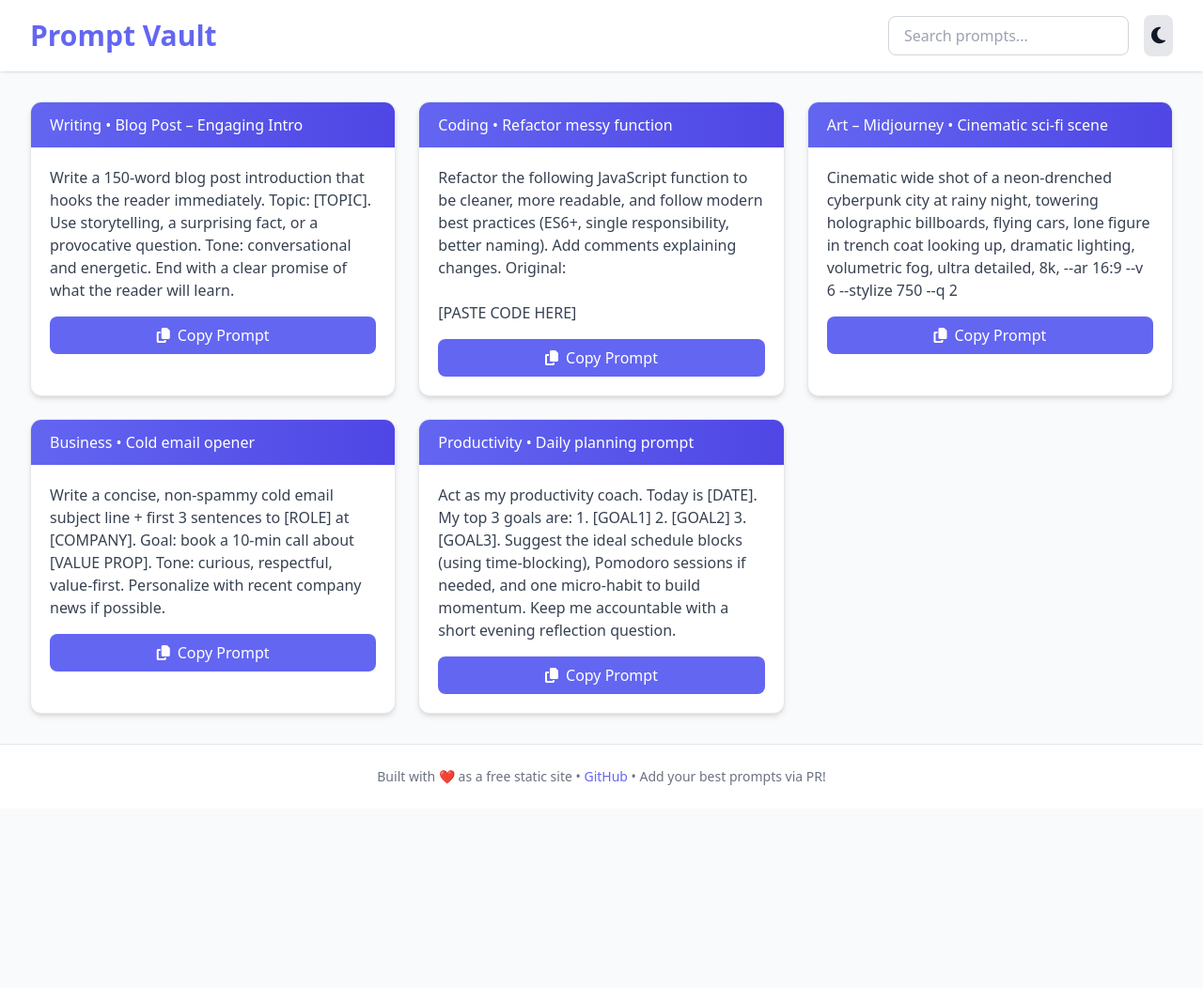
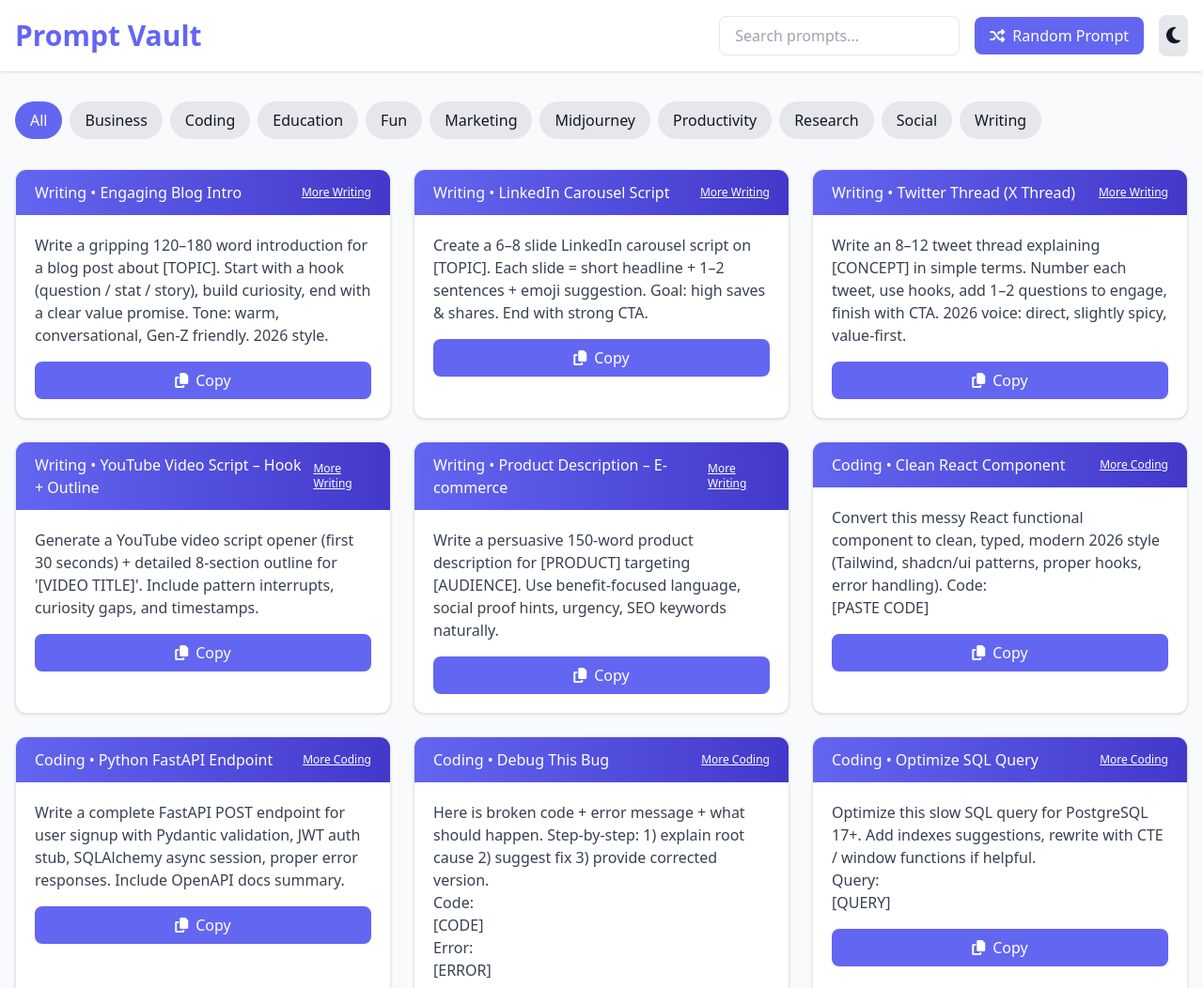
Before and after one commit to aparasion/prompt-vault, a plain HTML site: page index.html in a window 1280 px wide. Shown: the top 1052 px of the page at 94% size. Before the commit the page ends 861 px from the top, so only its background shows below. Drawn offline with nearby package versions, Linux system fonts and the light colour scheme.

Commit message:
Update index.html

```diff
--- a/index.html
+++ b/index.html
@@ -3,120 +3,100 @@
 <head>
   <meta charset="UTF-8" />
   <meta name="viewport" content="width=device-width, initial-scale=1.0"/>
-  <title>Prompt Vault – Free AI Prompts for Grok, ChatGPT, Claude & Midjourney</title>
-  <meta name="description" content="Searchable collection of high-quality AI prompts. Copy-paste ready for writing, coding, art, business and more. 100% free & static.">
+  <title>Prompt Vault – 100+ Free AI Prompts 2026</title>
+  <meta name="description" content="Searchable free prompts for ChatGPT, Claude, Grok, Midjourney. Categorized & copy-paste ready.">
+  <script src="https://cdn.tailwindcss.com"></script>
+  <link rel="stylesheet" href="https://cdnjs.cloudflare.com/ajax/libs/font-awesome/6.5.0/css/all.min.css" integrity="sha512-S..." crossorigin="anonymous" referrerpolicy="no-referrer" />
+  <script>tailwind.config={darkMode:'class',theme:{extend:{colors:{primary:'#6366f1',primarydark:'#4f46e5'}}}}</script>
+</head>
+<body class="bg-gray-50 dark:bg-gray-900 text-gray-900 dark:text-gray-100 min-h-screen transition-colors">
 
-  <!-- Tailwind v4 Play CDN (for development/prototyping – fast & no build needed) -->
-  <script src="https://cdn.tailwindcss.com"></script>
-
-  <!-- Optional: better copy icon & clipboard support -->
-  <link rel="stylesheet" href="https://cdnjs.cloudflare.com/ajax/libs/font-awesome/6.5.0/css/all.min.css" integrity="sha512-x..." crossorigin="anonymous" referrerpolicy="no-referrer" />
-
-  <script>
-    tailwind.config = {
-      darkMode: 'class',
-      theme: {
-        extend: {
-          colors: {
-            primary: '#6366f1',      // indigo-500
-            primarydark: '#4f46e5',  // indigo-600
-          }
-        }
-      }
-    }
-  </script>
-</head>
-<body class="bg-gray-50 dark:bg-gray-900 text-gray-900 dark:text-gray-100 min-h-screen transition-colors duration-300">
-
-  <!-- Header -->
   <header class="bg-white dark:bg-gray-800 shadow sticky top-0 z-10">
-    <div class="max-w-7xl mx-auto px-4 sm:px-6 lg:px-8 py-4 flex flex-col sm:flex-row justify-between items-center gap-4">
-      <h1 class="text-2xl sm:text-3xl font-bold text-primary">Prompt Vault</h1>
-
+    <div class="max-w-7xl mx-auto px-4 py-4 flex flex-col sm:flex-row justify-between items-center gap-4">
+      <h1 class="text-3xl font-bold text-primary">Prompt Vault</h1>
       <div class="flex items-center gap-4">
-        <input id="search" type="text" placeholder="Search prompts..." class="w-64 px-4 py-2 rounded-lg border border-gray-300 dark:border-gray-600 bg-white dark:bg-gray-700 focus:outline-none focus:ring-2 focus:ring-primary">
-
-        <button id="toggleDark" class="p-2 rounded-lg bg-gray-200 dark:bg-gray-700 hover:bg-gray-300 dark:hover:bg-gray-600 transition">
+        <input id="search" placeholder="Search prompts..." class="w-64 px-4 py-2 rounded-lg border dark:border-gray-600 bg-white dark:bg-gray-700 focus:ring-2 focus:ring-primary">
+        <button id="randomBtn" class="px-4 py-2 bg-primary hover:bg-primarydark text-white rounded-lg flex items-center gap-2">
+          <i class="fas fa-shuffle"></i> Random Prompt
+        </button>
+        <button id="toggleDark" class="p-2 rounded-lg bg-gray-200 dark:bg-gray-700">
           <i class="fas fa-moon text-xl"></i>
         </button>
       </div>
     </div>
   </header>
 
-  <!-- Main content -->
-  <main class="max-w-7xl mx-auto px-4 sm:px-6 lg:px-8 py-8">
-    <div id="noResults" class="hidden text-center py-12 text-gray-500 dark:text-gray-400">
-      No prompts found matching your search.
-    </div>
+  <main class="max-w-7xl mx-auto px-4 py-8">
+    <!-- Category chips -->
+    <div id="categoryChips" class="flex flex-wrap gap-2 mb-8"></div>
 
+    <div id="noResults" class="hidden text-center py-12 text-gray-500 dark:text-gray-400">No prompts found.</div>
     <div id="promptList" class="grid gap-6 md:grid-cols-2 lg:grid-cols-3"></div>
   </main>
 
-  <!-- Footer -->
-  <footer class="bg-white dark:bg-gray-800 border-t border-gray-200 dark:border-gray-700 mt-auto">
-    <div class="max-w-7xl mx-auto px-4 sm:px-6 lg:px-8 py-6 text-center text-sm text-gray-500 dark:text-gray-400">
-      Built with ❤️ as a free static site •
-      <a href="https://github.com/YOUR_USERNAME/ai-prompt-vault" class="text-primary hover:underline">GitHub</a> •
-      Add your best prompts via PR!
+  <div id="randomModal" class="fixed inset-0 bg-black bg-opacity-60 hidden flex items-center justify-center z-50">
+    <div class="bg-white dark:bg-gray-800 rounded-xl max-w-2xl w-11/12 mx-4 p-6 relative">
+      <button id="closeModal" class="absolute top-4 right-4 text-gray-500 hover:text-gray-700 dark:text-gray-400">
+        <i class="fas fa-times text-2xl"></i>
+      </button>
+      <h2 class="text-2xl font-bold mb-4 text-primary">Random Prompt</h2>
+      <div id="modalCategory" class="text-sm text-gray-500 dark:text-gray-400 mb-2"></div>
+      <div id="modalTitle" class="text-xl font-semibold mb-3"></div>
+      <pre id="modalText" class="whitespace-pre-wrap bg-gray-100 dark:bg-gray-700 p-4 rounded-lg text-sm overflow-auto max-h-80"></pre>
+      <button id="copyModal" class="mt-4 px-6 py-3 bg-primary hover:bg-primarydark text-white rounded-lg w-full flex items-center justify-center gap-2">
+        <i class="fas fa-copy"></i> Copy to Clipboard
+      </button>
     </div>
+  </div>
+
+  <footer class="bg-white dark:bg-gray-800 border-t mt-auto py-6 text-center text-sm text-gray-500 dark:text-gray-400">
+    <a href="https://github.com/YOUR_USERNAME/ai-prompt-vault" class="text-primary hover:underline">GitHub</a> • Contribute prompts!
   </footer>
 
-  <!-- Prompts data (expand this array as much as you want) -->
+  <script src="prompts-data.js"></script>
   <script>
-    const prompts = [
-      {
-        category: "Writing",
-        title: "Blog Post – Engaging Intro",
-        text: "Write a 150-word blog post introduction that hooks the reader immediately. Topic: [TOPIC]. Use storytelling, a surprising fact, or a provocative question. Tone: conversational and energetic. End with a clear promise of what the reader will learn."
-      },
-      {
-        category: "Coding",
-        title: "Refactor messy function",
-        text: "Refactor the following JavaScript function to be cleaner, more readable, and follow modern best practices (ES6+, single responsibility, better naming). Add comments explaining changes. Original:\n\n[PASTE CODE HERE]"
-      },
-      {
-        category: "Art – Midjourney",
-        title: "Cinematic sci-fi scene",
-        text: "Cinematic wide shot of a neon-drenched cyberpunk city at rainy night, towering holographic billboards, flying cars, lone figure in trench coat looking up, dramatic lighting, volumetric fog, ultra detailed, 8k, --ar 16:9 --v 6 --stylize 750 --q 2"
-      },
-      {
-        category: "Business",
-        title: "Cold email opener",
-        text: "Write a concise, non-spammy cold email subject line + first 3 sentences to [ROLE] at [COMPANY]. Goal: book a 10-min call about [VALUE PROP]. Tone: curious, respectful, value-first. Personalize with recent company news if possible."
-      },
-      {
-        category: "Productivity",
-        title: "Daily planning prompt",
-        text: "Act as my productivity coach. Today is [DATE]. My top 3 goals are: 1. [GOAL1] 2. [GOAL2] 3. [GOAL3]. Suggest the ideal schedule blocks (using time-blocking), Pomodoro sessions if needed, and one micro-habit to build momentum. Keep me accountable with a short evening reflection question."
-      }
-      // ← Add 50–500+ more objects here (copy-paste friendly)
-    ];
-
-    // ────────────────────────────────────────────────
-    // Render prompts
     const promptContainer = document.getElementById('promptList');
     const noResults = document.getElementById('noResults');
     const searchInput = document.getElementById('search');
+    const chipsContainer = document.getElementById('categoryChips');
+    const randomBtn = document.getElementById('randomBtn');
+    const modal = document.getElementById('randomModal');
+    const closeModal = document.getElementById('closeModal');
+    const copyModal = document.getElementById('copyModal');
 
-    function renderPrompts(filtered = prompts) {
+    let currentFilter = null; // null = all, string = category
+
+    function renderChips() {
+      chipsContainer.innerHTML = '<button data-cat="all" class="chip px-4 py-2 rounded-full bg-primary text-white font-medium">All</button>';
+      categories.forEach(cat => {
+        const btn = document.createElement('button');
+        btn.className = 'chip px-4 py-2 rounded-full bg-gray-200 dark:bg-gray-700 hover:bg-gray-300 dark:hover:bg-gray-600 transition';
+        btn.textContent = cat;
+        btn.dataset.cat = cat;
+        chipsContainer.appendChild(btn);
+      });
+    }
+
+    function renderPrompts(promptsToShow) {
       promptContainer.innerHTML = '';
-      if (filtered.length === 0) {
+      if (promptsToShow.length === 0) {
         noResults.classList.remove('hidden');
         return;
       }
       noResults.classList.add('hidden');
 
-      filtered.forEach(p => {
+      promptsToShow.forEach(p => {
         const card = document.createElement('div');
-        card.className = 'bg-white dark:bg-gray-800 rounded-xl shadow-md overflow-hidden border border-gray-200 dark:border-gray-700 hover:shadow-lg transition';
+        card.className = 'bg-white dark:bg-gray-800 rounded-xl shadow border dark:border-gray-700 hover:shadow-lg transition overflow-hidden';
         card.innerHTML = `
-          <div class="bg-gradient-to-r from-primary to-primarydark px-5 py-3 text-white font-medium">
-            ${p.category} • ${p.title}
+          <div class="bg-gradient-to-r from-primary to-indigo-700 px-5 py-3 text-white font-medium flex justify-between items-center">
+            <span>${p.category} • ${p.title}</span>
+            <a href="${p.category.toLowerCase()}.html" class="text-xs underline hover:no-underline">More ${p.category}</a>
           </div>
           <div class="p-5">
             <p class="text-gray-700 dark:text-gray-300 mb-4 whitespace-pre-wrap">${p.text.replace(/\n/g, '<br>')}</p>
-            <button class="copy-btn flex items-center gap-2 px-4 py-2 bg-primary hover:bg-primarydark text-white rounded-lg transition w-full justify-center" data-text="${p.text.replace(/"/g, '&quot;')}">
-              <i class="fas fa-copy"></i> Copy Prompt
+            <button class="copy-btn w-full py-2 bg-primary hover:bg-indigo-700 text-white rounded-lg flex items-center justify-center gap-2 transition" data-text="${p.text.replace(/"/g,'&quot;')}">
+              <i class="fas fa-copy"></i> Copy
             </button>
           </div>
         `;
@@ -124,56 +104,88 @@
       });
     }
 
-    // Initial render
-    renderPrompts();
+    function filterAndRender() {
+      let filtered = allPrompts;
+      const term = searchInput.value.toLowerCase().trim();
 
-    // Search
-    searchInput.addEventListener('input', (e) => {
-      const term = e.target.value.toLowerCase().trim();
-      const filtered = prompts.filter(p =>
-        p.title.toLowerCase().includes(term) ||
-        p.category.toLowerCase().includes(term) ||
-        p.text.toLowerCase().includes(term)
-      );
+      if (currentFilter && currentFilter !== 'all') {
+        filtered = filtered.filter(p => p.category === currentFilter);
+      }
+      if (term) {
+        filtered = filtered.filter(p =>
+          p.title.toLowerCase().includes(term) ||
+          p.category.toLowerCase().includes(term) ||
+          p.text.toLowerCase().includes(term)
+        );
+      }
       renderPrompts(filtered);
+    }
+
+    // Events
+    chipsContainer.addEventListener('click', e => {
+      if (e.target.dataset.cat) {
+        currentFilter = e.target.dataset.cat;
+        document.querySelectorAll('.chip').forEach(c => c.classList.remove('bg-primary','text-white'));
+        e.target.classList.add('bg-primary','text-white');
+        filterAndRender();
+      }
     });
 
-    // Copy functionality
-    promptContainer.addEventListener('click', (e) => {
-      if (e.target.closest('.copy-btn')) {
-        const btn = e.target.closest('.copy-btn');
-        const text = btn.dataset.text;
-        navigator.clipboard.writeText(text).then(() => {
+    searchInput.addEventListener('input', filterAndRender);
+
+    // Copy
+    promptContainer.addEventListener('click', e => {
+      const btn = e.target.closest('.copy-btn');
+      if (btn) {
+        navigator.clipboard.writeText(btn.dataset.text).then(() => {
           const orig = btn.innerHTML;
           btn.innerHTML = '<i class="fas fa-check"></i> Copied!';
-          btn.classList.add('bg-green-600', 'hover:bg-green-700');
-          setTimeout(() => {
-            btn.innerHTML = orig;
-            btn.classList.remove('bg-green-600', 'hover:bg-green-700');
-          }, 2000);
+          setTimeout(() => btn.innerHTML = orig, 1800);
         });
       }
     });
 
-    // Dark mode toggle
-    const toggleBtn = document.getElementById('toggleDark');
-    const html = document.documentElement;
+    // Random
+    randomBtn.addEventListener('click', () => {
+      let pool = allPrompts;
+      if (currentFilter && currentFilter !== 'all') {
+        pool = allPrompts.filter(p => p.category === currentFilter);
+      }
+      if (pool.length === 0) return;
+      const rand = pool[Math.floor(Math.random() * pool.length)];
 
+      document.getElementById('modalCategory').textContent = rand.category;
+      document.getElementById('modalTitle').textContent = rand.title;
+      document.getElementById('modalText').textContent = rand.text;
+      modal.classList.remove('hidden');
+    });
+
+    closeModal.addEventListener('click', () => modal.classList.add('hidden'));
+    modal.addEventListener('click', e => { if (e.target === modal) modal.classList.add('hidden'); });
+
+    copyModal.addEventListener('click', () => {
+      const text = document.getElementById('modalText').textContent;
+      navigator.clipboard.writeText(text).then(() => {
+        copyModal.innerHTML = '<i class="fas fa-check"></i> Copied!';
+        setTimeout(() => copyModal.innerHTML = '<i class="fas fa-copy"></i> Copy to Clipboard', 1800);
+      });
+    });
+
+    // Dark mode
+    const toggleDark = document.getElementById('toggleDark');
     if (localStorage.theme === 'dark' || (!('theme' in localStorage) && window.matchMedia('(prefers-color-scheme: dark)').matches)) {
-      html.classList.add('dark');
-      toggleBtn.innerHTML = '<i class="fas fa-sun text-xl"></i>';
+      document.documentElement.classList.add('dark');
+      toggleDark.innerHTML = '<i class="fas fa-sun text-xl"></i>';
     }
+    toggleDark.addEventListener('click', () => {
+      document.documentElement.classList.toggle('dark');
+      localStorage.theme = document.documentElement.classList.contains('dark') ? 'dark' : 'light';
+      toggleDark.innerHTML = document.documentElement.classList.contains('dark') ? '<i class="fas fa-sun text-xl"></i>' : '<i class="fas fa-moon text-xl"></i>';
+    });
 
-    toggleBtn.addEventListener('click', () => {
-      html.classList.toggle('dark');
-      if (html.classList.contains('dark')) {
-        localStorage.theme = 'dark';
-        toggleBtn.innerHTML = '<i class="fas fa-sun text-xl"></i>';
-      } else {
-        localStorage.theme = 'light';
-        toggleBtn.innerHTML = '<i class="fas fa-moon text-xl"></i>';
-      }
-    });
+    // Init
+    renderChips();
+    renderPrompts(allPrompts);
   </script>
 </body>
 </html>
```
